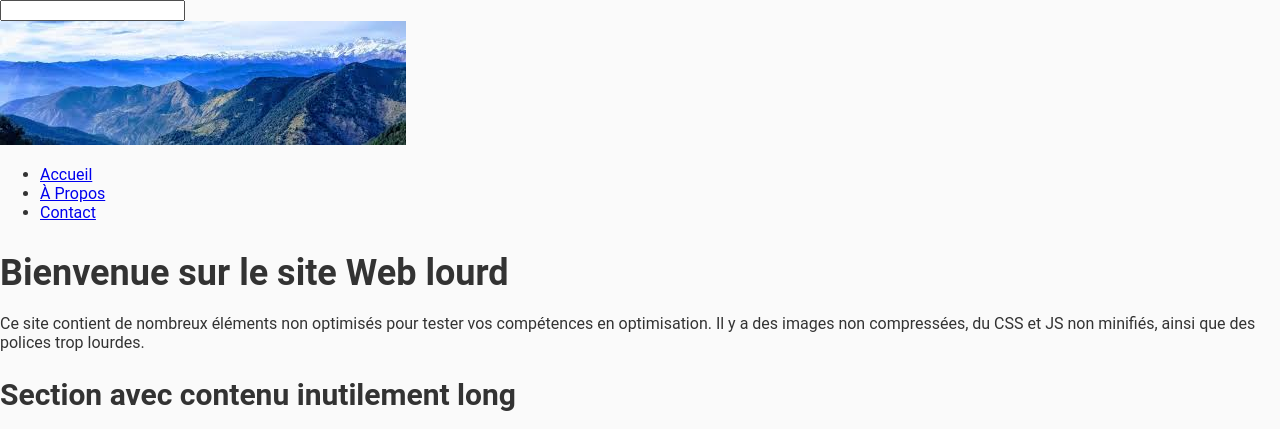
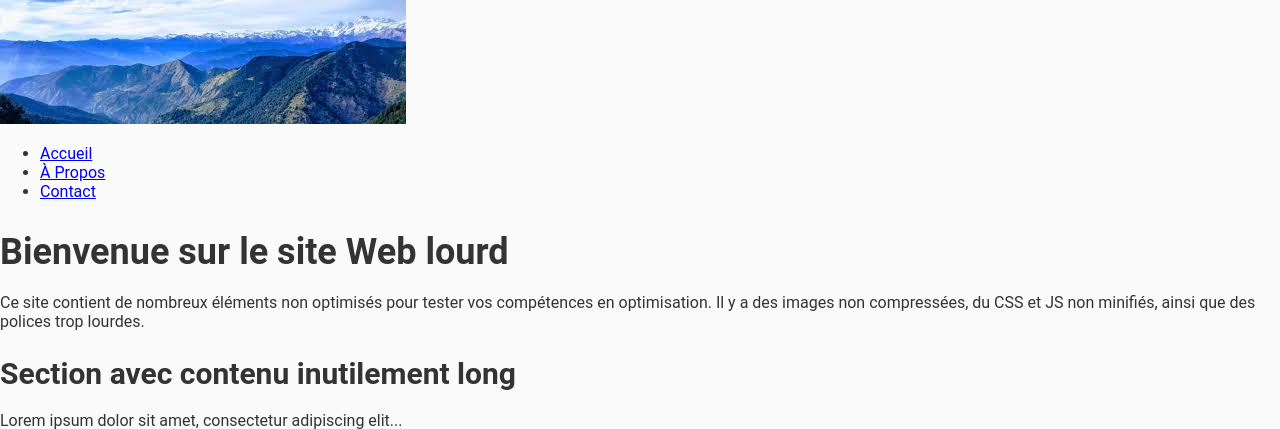
Before and after one commit to Csolatus/lighthouse, a plain HTML site: page index.html in a window 1280 px wide. Shown: the top 429 px of the page. Drawn offline with Linux system fonts and the light colour scheme; files whose address does not match are found by name.

Commit message:
Update index.html

```diff
--- a/index.html
+++ b/index.html
@@ -6,7 +6,7 @@
     <title>Site Web Lourd</title>
     <link rel="stylesheet" href="main.css">
     <link href="https://fonts.googleapis.com/"rel="stylesheet">
-    <input href="css2?family=Roboto:wght@400;700&display=swap">
+    <link href="css2?family=Roboto:wght@400;700&display=swap">
 </head>
 <body>
     <header>
```
